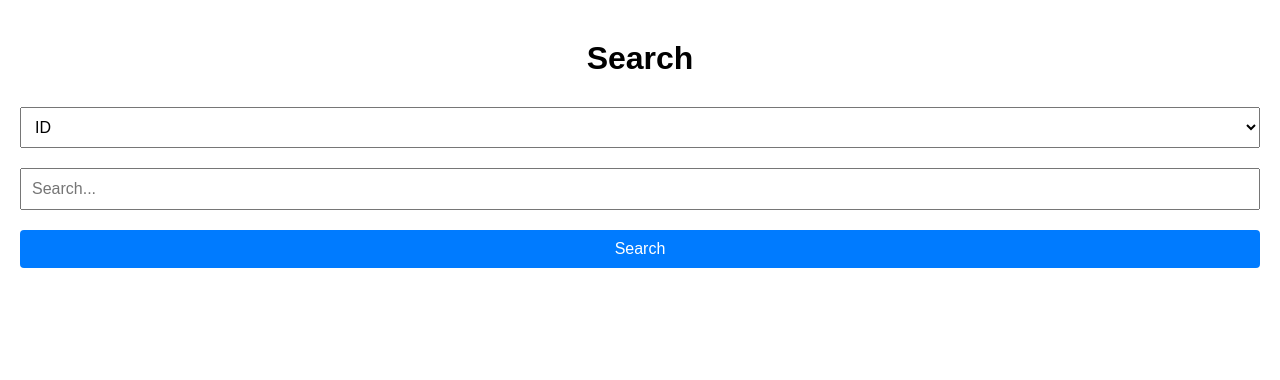
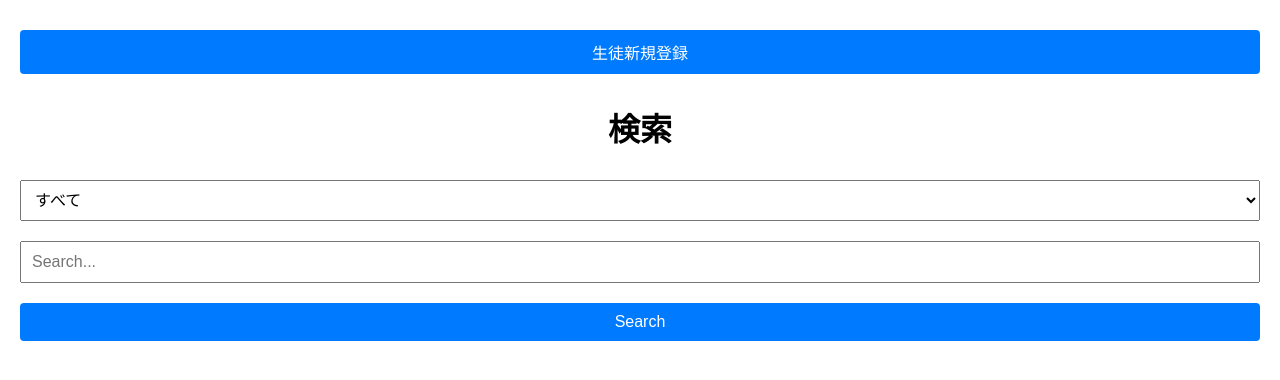
Before and after one commit to hit6318-11/extreme-crusader, a Flask app: page /search in a window 1280 px wide. Shown: the top 380 px of the page. Run offline with Flask 3, Linux system fonts and the light colour scheme.

Commit message:
とりあえずあげます

```diff
--- a/last/static/js/search.js
+++ b/last/static/js/search.js
@@ -2,8 +2,8 @@ function search() {
     var searchCategory = document.getElementById('search_category').value;
     var searchTerm = document.getElementById('search_term').value;
 
-    fetch('/search', {
-        method: 'POST',
+    fetch('/students', {
+        method: 'GET',
         headers: {
             'Content-Type': 'application/x-www-form-urlencoded',
         },
@@ -11,10 +11,8 @@ function search() {
     })
     .then(response => response.json())
     .then(data => {
-        var resultsDiv = document.getElementById('results');
-        resultsDiv.innerHTML = '';
-        data.forEach(item => {
-            resultsDiv.innerHTML += `<p>${JSON.stringify(item)}</p>`;
+        sessionStorage.setItem('searchResults', JSON.stringify(data)); // 検索結果をセッションストレージに保存
+        window.location.href = '../templates/result.html'; // result.htmlへリダイレクト
+
         });
-    });
 }
--- a/last/templates/login.html
+++ b/last/templates/login.html
@@ -9,9 +9,9 @@
 <body>
     <div id="app">
         <form @submit.prevent="login">
-            <div>
+            <!-- <div>
                 <button type="button" @click="register">新規登録</button>
-            </div>
+            </div> -->
             <div>
                 <label for="username">Username:</label>
                 <input type="text" id="username" v-model="credentials.username" required>
--- a/last/templates/search.html
+++ b/last/templates/search.html
@@ -1,14 +1,18 @@
 <!DOCTYPE html>
-<html>
+<html lang="ja">
 <head>
+    <meta charset="UTF-8">
+    <meta name="viewport" content="width=device-width, initial-scale=1.0">
     <title>Search Page</title>
     <link rel="stylesheet" href="../static/css/search.css">
 </head>
 <body>
-    <h1>Search</h1>
+    <button  @click="register">生徒新規登録</button>
+    <h1>検索</h1>
     <select id="search_category">
+        <option value="all" selected>すべて</option>
         <option value="id">ID</option>
-        <option value="name">姓名</option>
+        <option value="name">姓名<option value="id">ID</option></option>
         <option value="kana_name">姓名(カタカナ)</option>
         <option value="birthdate">生年月日</option>
         <option value="gender">性別</option>
@@ -24,7 +28,9 @@
     <input type="text" id="search_term" placeholder="Search...">
     <button onclick="search()">Search</button>
     <div id="results"></div>
-
+    <script>
+        let test = {{url_for}}
+    </script>
     <script src="../static/js/search.js"></script>
 </body>
 </html>
```
Also changed, not shown: last/static/css/login.css (+4 -4 lines), last/static/js/result.js (+13 -8 lines).
